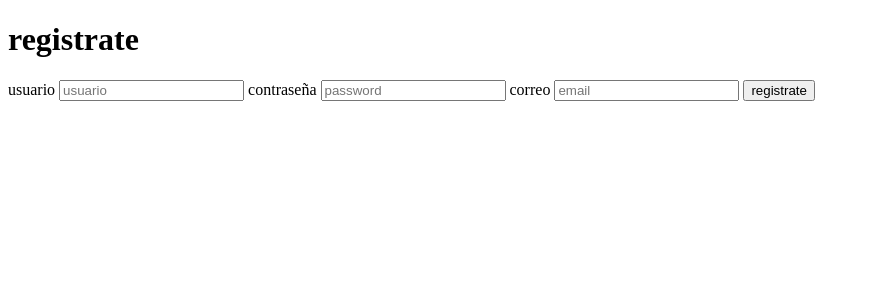
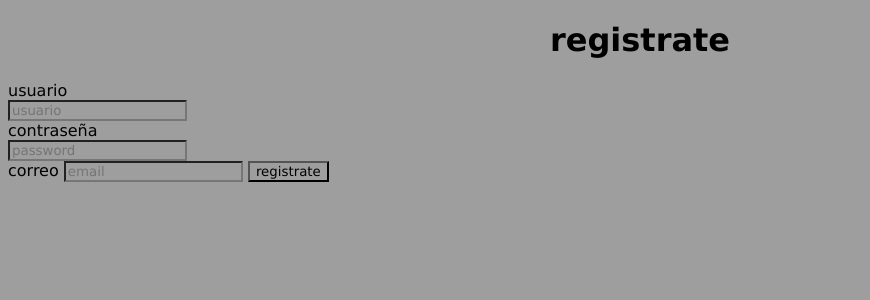
Before and after one commit to Davidcordobaaarr/PHP-2742733, a PHP site: page /registro.php in a window 1280 px wide. Shown: the top 300 px of the page, without its empty margins (0-870 px from the left). Run offline with PHP 8.4, Linux system fonts and the light colour scheme.

Commit message:
feat: organizando estilo

```diff
--- a/09-Session/index.php
+++ b/09-Session/index.php
@@ -58,6 +58,7 @@ if( $_SERVER["REQUEST_METHOD"] == 'POST' ){
     <meta charset="UTF-8">
     <meta name="viewport" content="width=device-width, initial-scale=1.0">
     <title>Document</title>
+
 </head>
 <body>
 
--- /dev/null
+++ b/09-Session/registro.css
@@ -0,0 +1,19 @@
+
+*{
+    background-color: rgb(158, 158, 158);
+    font-family: Verdana, Geneva, Tahoma, sans-serif;
+}
+
+.register{
+
+    display: flex;
+    justify-content: center;
+
+}
+
+.registro{
+
+    background: black;
+
+
+}
--- a/09-Session/registro.php
+++ b/09-Session/registro.php
@@ -59,23 +59,33 @@ if ($_SERVER['REQUEST_METHOD'] == 'POST') {
     <meta charset="UTF-8">
     <meta name="viewport" content="width=device-width, initial-scale=1.0">
     <title>Document</title>
+    <link rel="stylesheet" href="registro.css">
 </head>
 
 <body>
 
-    <h1>registrate</h1>
+    <h1 class="register">registrate</h1>
+
+
+    <div class="registro">
 
         <form action="registro.php" method="POST">
             <label for="user">usuario</label>
+            <br>
             <input type="text" placeholder="usuario" name="user">
+            <br>
             <label for="password">contraseña</label>
+            <br>
             <input type="text" placeholder="password" name="password">
+            <br>
             <label for="mail">correo</label>
             <input type="email" placeholder="email" name="email">
             <button type="submit">registrate</button>
 
 
         </form>
+
+    </div>
 
     <?php if( isset($_SESSION['userRegister']) ) : ?>
         <p>Datos registrados, ya puedes iniciar sesion</p>
```
Lines whose indentation alone changed are shown as unchanged.
